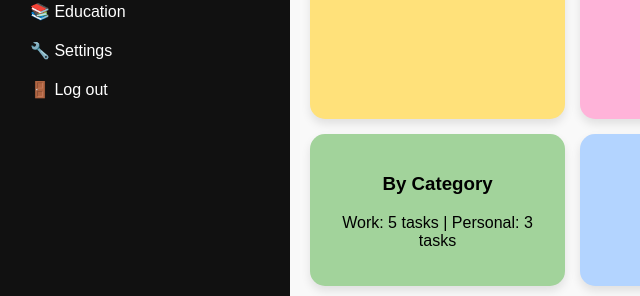
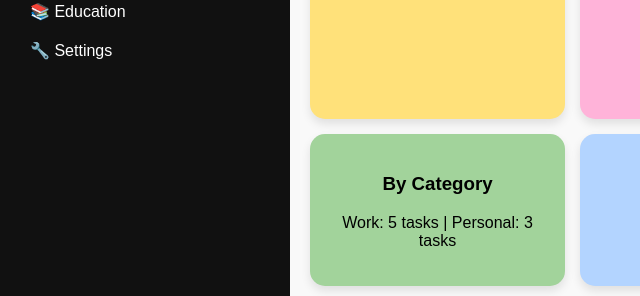
Before and after one commit to advithisherugar/self-tracker-miniproject, a plain HTML site: page index.html in a window 1280 px wide. Shown: the part 241-537 px from the top of the page, 0-640 px from the left. Drawn offline with nearby package versions, Linux system fonts and the light colour scheme.

Commit message:
Update index.html

```diff
--- a/index.html
+++ b/index.html
@@ -18,7 +18,7 @@
                     <li>📊 Statistics & Reports</li>
                     <li>📚 Education</li>
                     <li>🔧 Settings</li>
-                    <li>🚪 Log out</li>
+
                 </ul>
             </nav>
         </aside>
```
